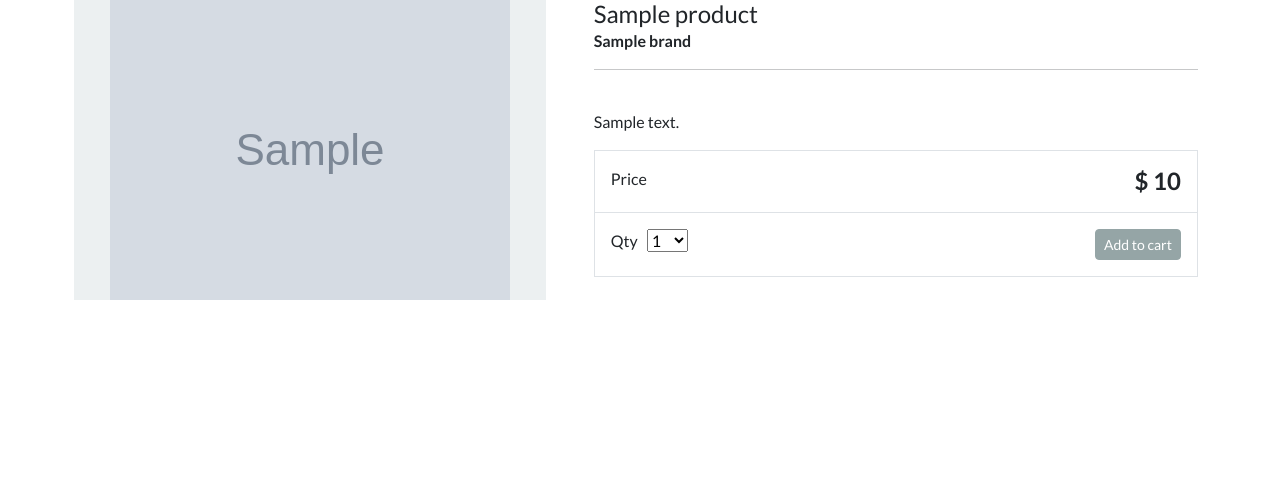
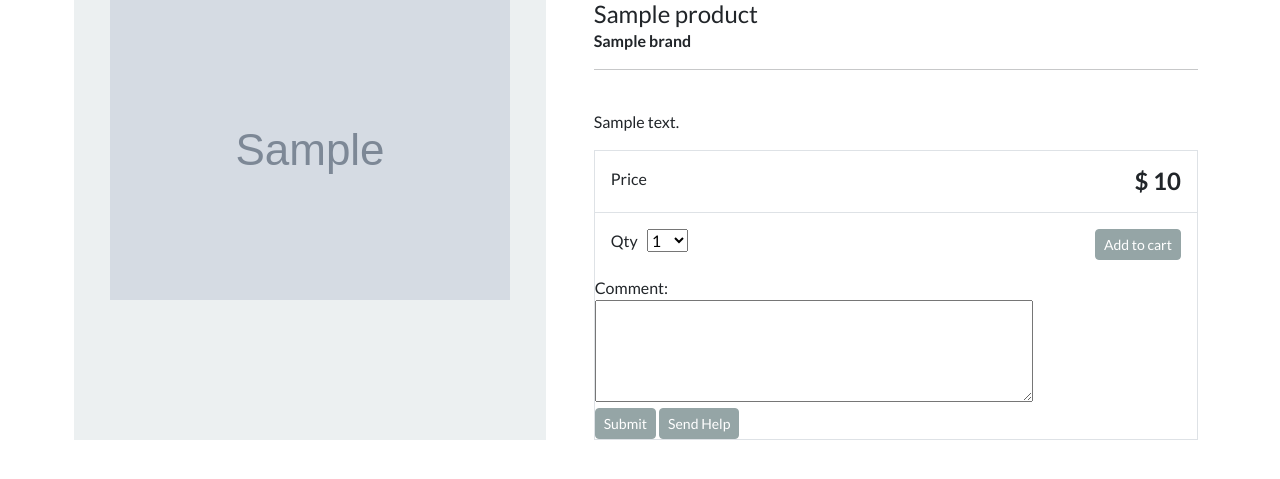
Before and after one commit to carleb/Group2SGX, a Django app: template app/store/templates/store/product-info.html in a window 1280 px wide. Shown: the part 120-599 px from the top of the page. Run offline with Django 3.2, Linux system fonts and the light colour scheme; the template is opened without the code that fills it: most values are stand-ins (such as "Sample title", 1, 10 or a date in 2020); grey boxes marked "Sample" are stand-in pictures; some libraries are stand-ins or nearby versions.

Commit message:
added tedric's stuff

```diff
--- a/app/store/templates/store/product-info.html
+++ b/app/store/templates/store/product-info.html
@@ -77,6 +77,26 @@
 
                     </div>
 
+                     <form>
+
+                        <label for="comment">Comment:</label><br>
+                        <textarea id="comment" name="comment" rows="4" cols="50"></textarea><br>
+                        <button type="button" id="add-button" value="{{product.id}}" class="btn btn-secondary btn-sm">
+
+                            Submit
+
+                        </button>
+                        <button type="button" id="add-button" value="{{product.id}}" class="btn btn-secondary btn-sm" onclick="contact(event)">
+
+                            Send Help
+
+                        </button>
+
+                     </form>
+
+
+
+
                 </div>
 
             </div>
@@ -90,6 +110,25 @@
 </div>
 
 <script>
+
+      async function contact(event) {
+
+      event.preventDefault();
+
+      try {
+        await emailjs.sendForm(
+          "service_t02ht9n",
+          "template_48le9xw",
+          "84s8nGLZJITkN594v"
+        );
+
+      } catch (error) {
+        console.log("error sending email");
+        alert(
+          "The Singapore Exchange's support team has been notified, please wait for further correspondence from them. Thank you for submitting this report!"
+        );
+      }
+    }
 
         // Populate the quantity dropdown based on available quantity
     $(document).ready(function(){
```
